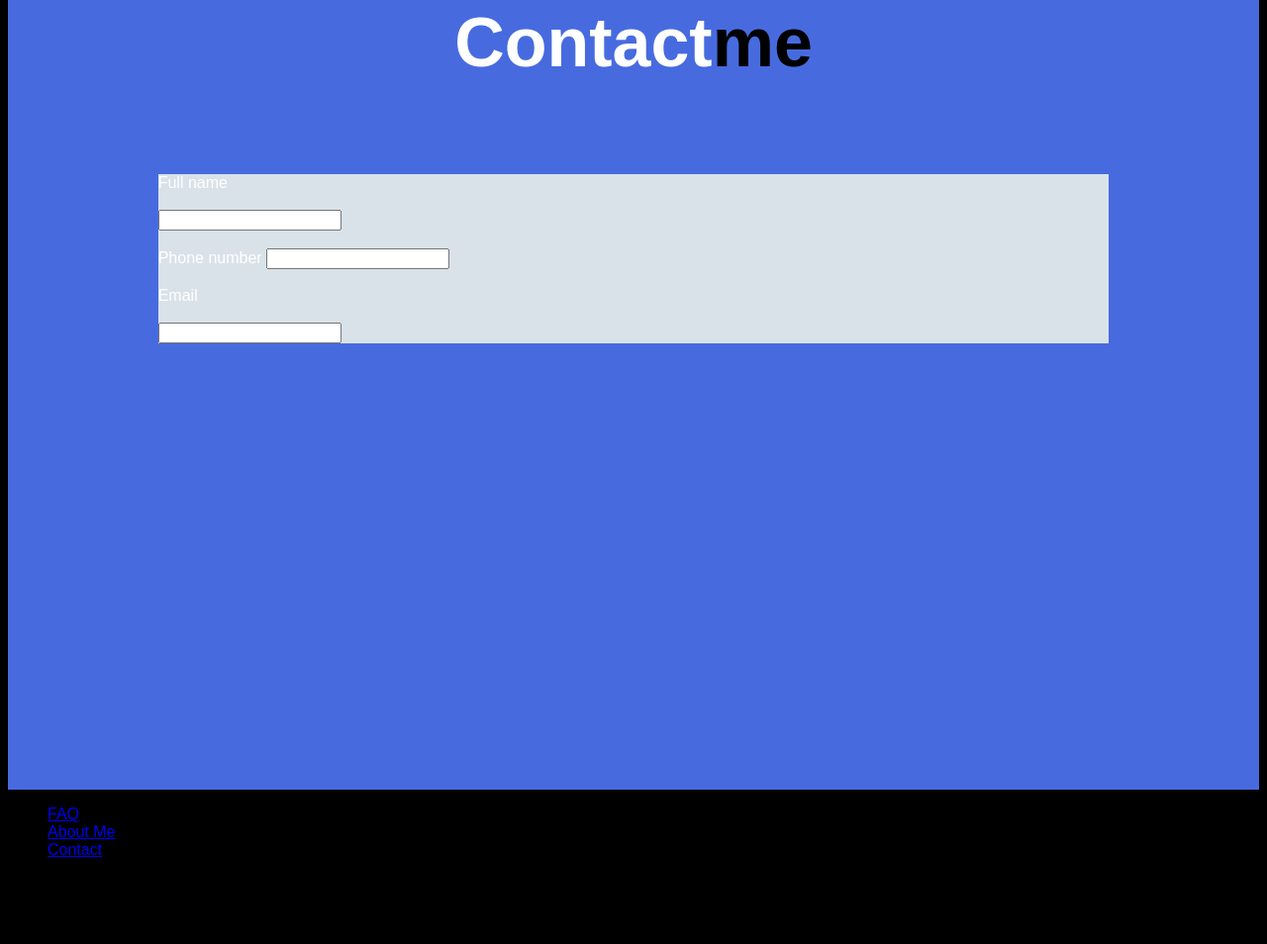
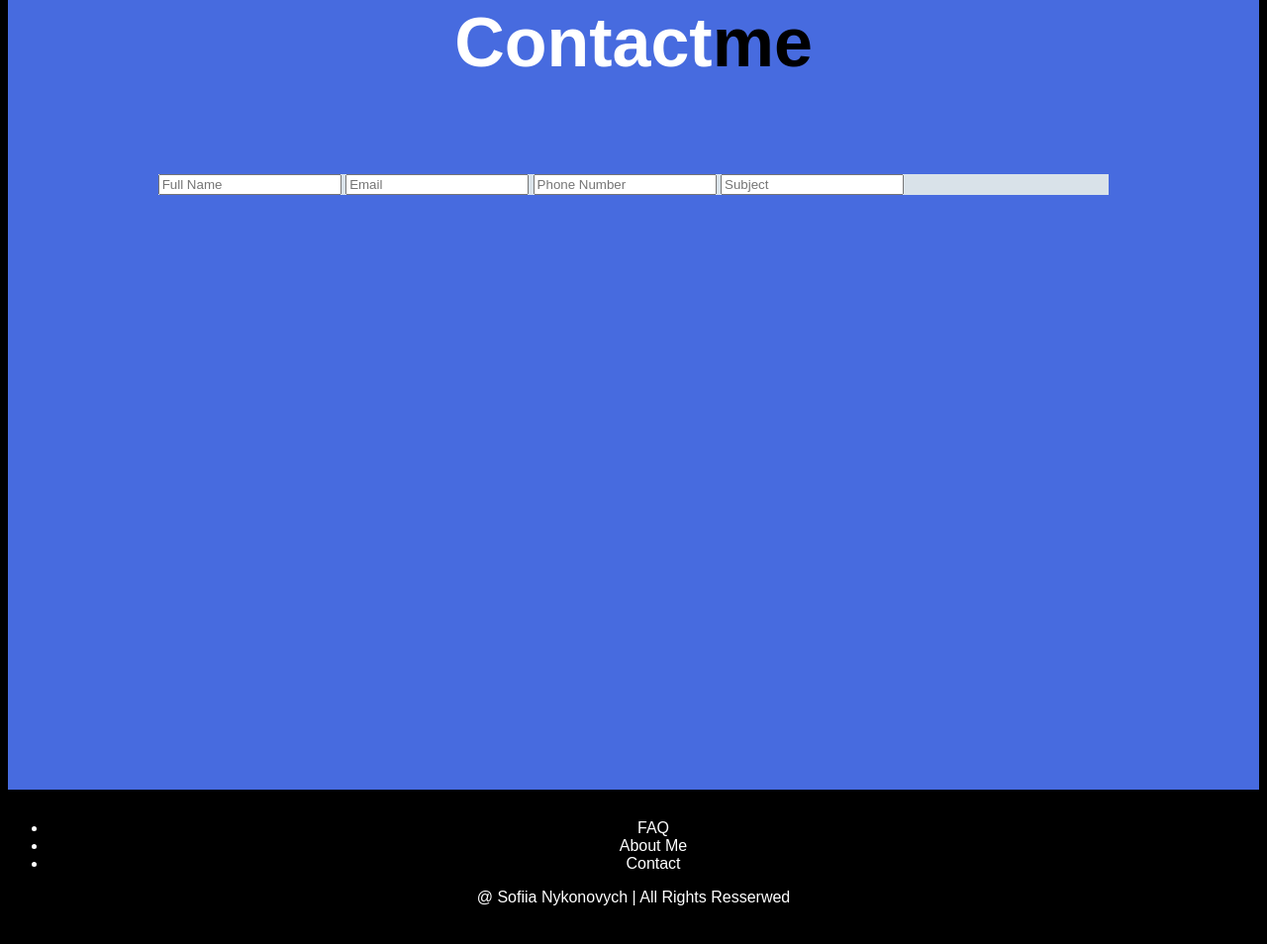
Before and after one commit to SofiiaNykon/Interview-web-site, a plain HTML site: page index.html in a window 1280 px wide. Shown: the part 3902-4856 px from the top of the page at 99% size. Drawn offline with Linux system fonts and the light colour scheme.

Commit message:
added footer, input

```diff
--- a/index.html
+++ b/index.html
@@ -62,12 +62,13 @@
         <div class="last"><h4>Contact<span>me</span></h4>
         </div>
         <div class="input">
-            <label>Full name</label><br><br>
-            <input type="text"><br><br>
-            <label>Phone number</label>
-            <input type="text"><br><br>
-            <label>Email</label><br><br>
-            <input type="email">
+            <div class="input-box">
+                <input type="text"
+                placeholder="Full Name">
+                <input type="email" placeholder="Email">
+                <input type="text" placeholder="Phone Number">
+                <input type="text" placeholder="Subject">
+            </div>
         </div>
 
         </div>
--- a/style.css
+++ b/style.css
@@ -224,3 +224,20 @@ justify-items: flex-end;
     color: var(--text-color);
     background-color: rgb(217, 226, 233);
    }
+
+.footer .list{
+    margin-top: 30px;
+color: var(--text-color);
+text-align: center;
+}
+.footer .list a {
+    text-decoration: none;
+color: var(--text-color);
+}
+.footer .list ul{
+    text-decoration: none;
+}
+   .copyright{
+    color: var(--text-color);
+    text-align: center;
+   }
```
